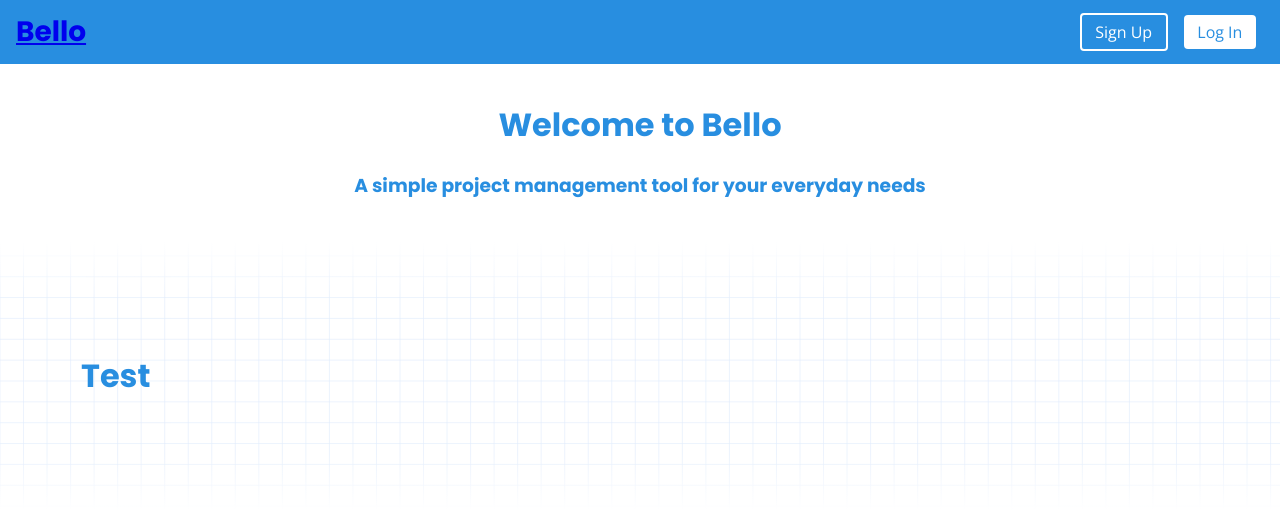
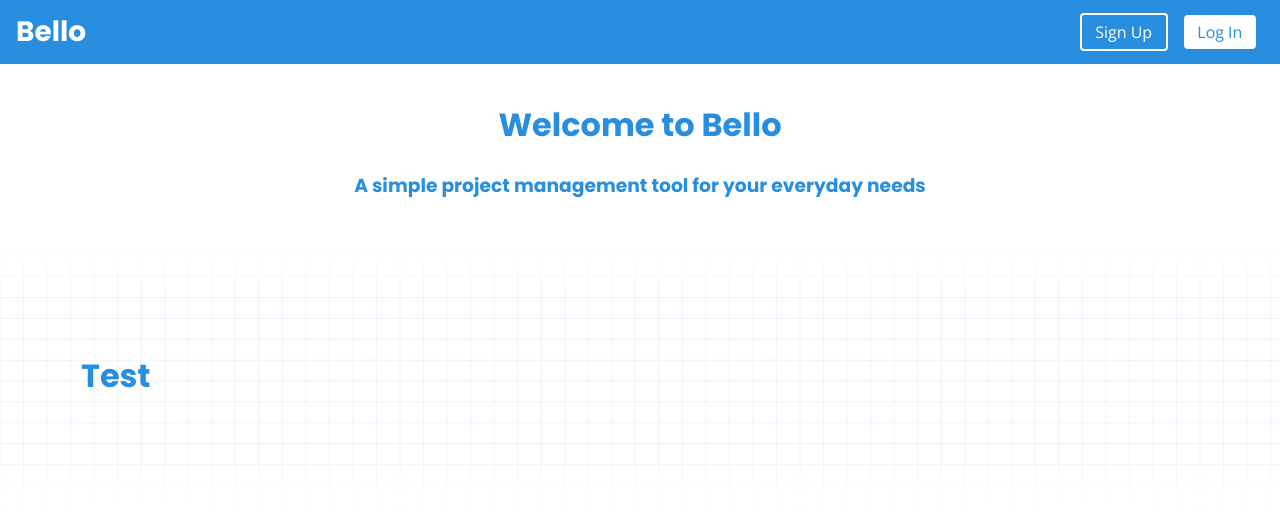
Before and after one commit to DRoberts919/WebBasedProject, a React (Create React App) app in the folder react-front-end/: page / in a window 1280 px wide. Shown: the top 512 px of the page. Built offline with nearby package versions, Linux system fonts and the light colour scheme.

Commit message:
Fix nav link style

```diff
--- a/react-front-end/src/index.css
+++ b/react-front-end/src/index.css
@@ -116,9 +116,10 @@ nav h1 {
   display:flex;
   align-self: center;
   font-size: 1.75rem;
+}
+nav h1 a {
   text-decoration: none;
   color: var(--color-light);
-
 }
 
 nav > div {
```
